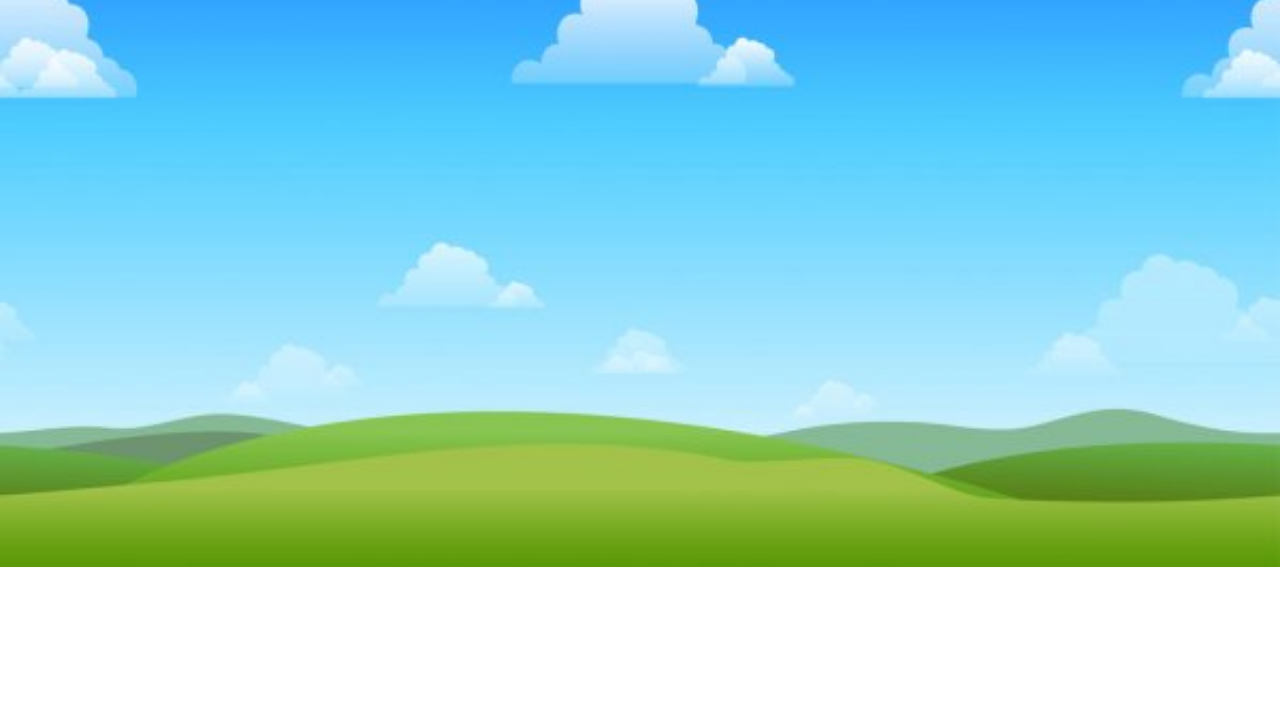
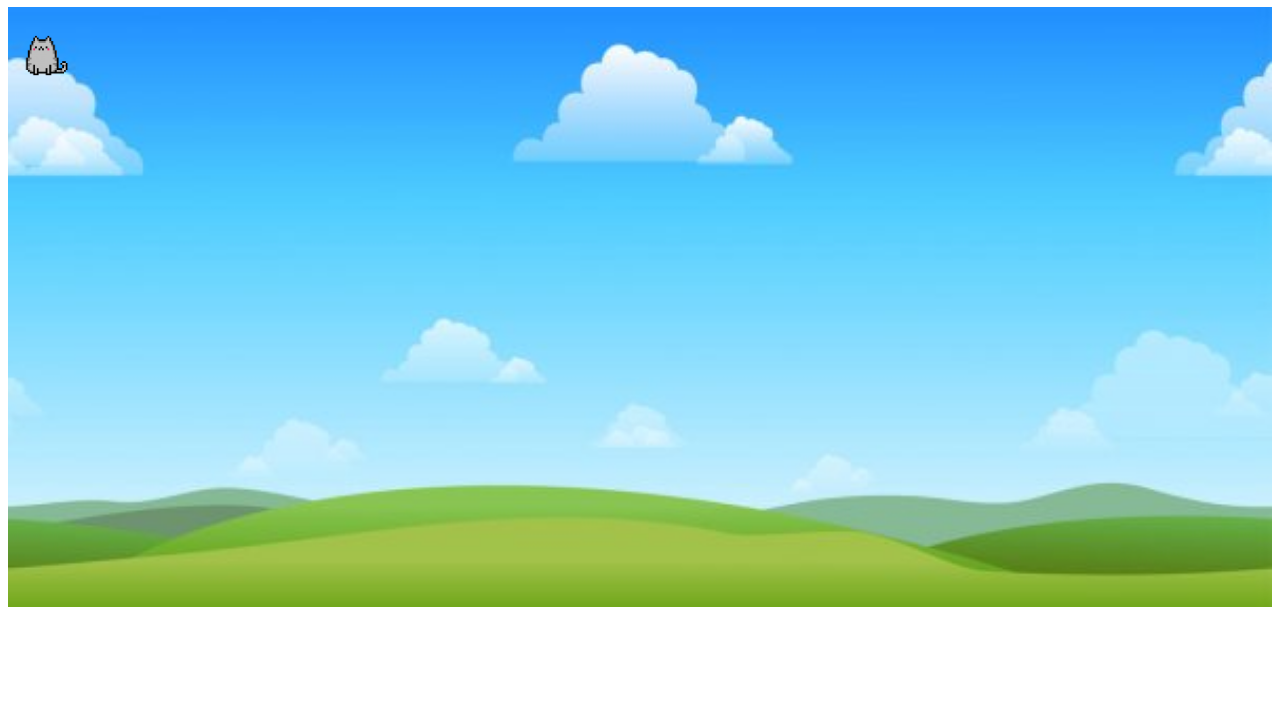
Before and after one commit to zachMcCain/gameTrials, a website: page simpleTrials/index.html in a window 1280 px wide. Shown: the part 73-800 px from the top of the page. Drawn offline with Linux system fonts and the light colour scheme.

Commit message:
Added assets for game characters and updated html with javascript call.

```diff
--- a/simpleTrials/index.html
+++ b/simpleTrials/index.html
@@ -6,5 +6,9 @@
   </head>
   <body>
     <h1>Simple Game Trials</h1>
+    <div id="gameContainer">
+     <span ><img id="pixelCat" src="assets/pixelCatEdit.png"></span>
+    </div>
   </body>
+  <script src="index.js"></script>
 </html>
--- a/simpleTrials/index.js
+++ b/simpleTrials/index.js
@@ -0,0 +1,7 @@
+let cat = document.getElementById('pixelCat');
+
+cat.onmouseenter = function(e) {
+  console.dir(cat);
+}
+
+console.log('running')
--- a/simpleTrials/styles.css
+++ b/simpleTrials/styles.css
@@ -1,5 +1,10 @@
-body {
-  background-image: url('background.jpg');
+#gameContainer {
+  background-image: url('assets/background.jpg');
   background-repeat: no-repeat; /* Do not repeat the image */
   background-size: cover; /* Resize the background image to cover the entire container */
+  height: 600px;
 }
+
+#pixelCat {
+  height: 90px;
+}
```
Also changed, not shown: simpleTrials/assets/536-5360040_file-sleeping-cat-svg-sleep-cat-pixel-png.png (added), simpleTrials/assets/background.jpg (renamed from simpleTrials/background.jpg), simpleTrials/assets/pixelCat.jpg (added), simpleTrials/assets/pixelCatEdit.png (added), simpleTrials/assets/png-transparent-whiskers-domestic-short-haired-cat-wildcat-coloring-book-cat-white-mammal-cat-like-mammal-thumbnail.png (added), 1 other file.
